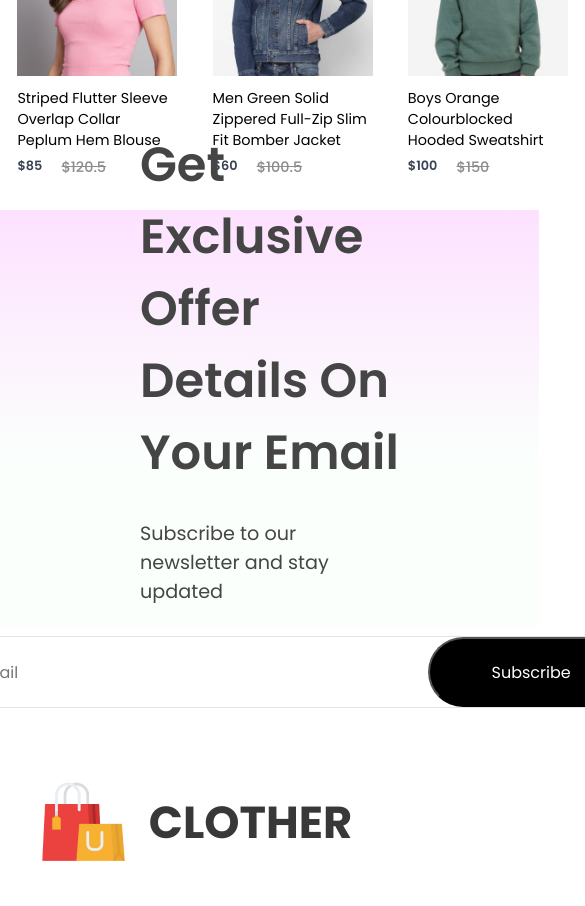
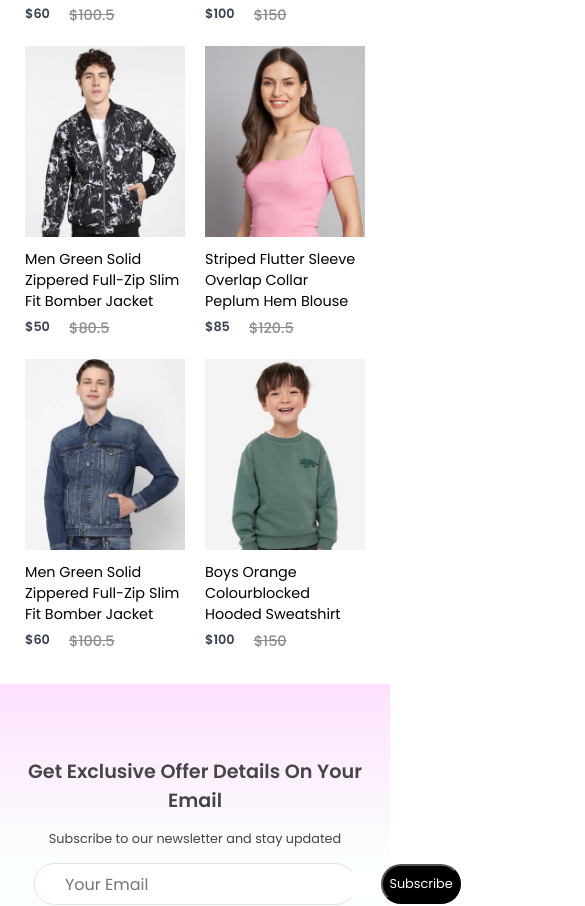
Before and after one commit to Sai-Manikanta-Andey/FullstackEcommerce, a React (Vite) app in the folder frontend/: page / in a window 390 px wide. Shown: the part 2780-3686 px from the top of the page, 585 px wide, since content can reach past the window. Built offline with nearby package versions, Linux system fonts and the light colour scheme.

Commit message:
news letter component responsiveness complete

```diff
--- a/frontend/src/components/NewCollections/NewCollections.css
+++ b/frontend/src/components/NewCollections/NewCollections.css
@@ -27,3 +27,70 @@
     margin-top: 50px;
     gap: 2.2rem;
 }
+
+@media (max-width:1280px) {
+
+
+    .new-collections h1 {
+        font-size: 2.6rem;
+    }
+
+    .new-collections hr {
+        width: 160px;
+        height: 4px;
+    }
+
+    .collections {
+        gap: 20px;
+        margin-top: 30px;
+    }
+}
+
+@media (max-width:1024px) {
+
+
+    .new-collections h1 {
+        font-size: 2rem;
+    }
+
+    .new-collections hr {
+        width: 120px;
+        height: 4px;
+
+    }
+
+    .collections{
+        gap: 1rem;
+        margin-top: 20px;
+    }
+}
+
+@media (max-width:800px) {
+
+
+    .new-collections h1 {
+        font-size: 1.6rem;
+    }
+
+    .new-collections hr {
+        width: 100px;
+
+
+    }
+
+    .collections {
+
+        gap: 1rem;
+
+    }
+}
+
+@media (max-width:500px) {
+
+
+    .collections {
+        display: grid;
+        grid-template-columns: 1fr 1fr;
+        gap: 20px;
+    }
+}
--- a/frontend/src/components/NewsLetter/NewsLetter.css
+++ b/frontend/src/components/NewsLetter/NewsLetter.css
@@ -54,3 +54,129 @@
     font-size: 1rem;
     cursor: pointer;
 }
+
+@media (max-width:1280px){
+    .newsletter{
+        padding: 0px 80px;
+        margin-bottom: 120px;
+        gap: 20px;
+    }
+
+    .newsletter h1{
+        font-size: 2rem;
+    }
+
+    .newsletter p{
+        font-size: 1rem;
+    }
+
+    .newsletter div{
+        width: 600px;
+        height: 60px;
+    }
+
+    .newsletter div input {
+        width: 400px;
+    }
+    .newsletter div button{
+        width: 160px;
+        height: 62px;
+    }
+}
+
+@media (max-width:1024px) {
+    .newsletter {
+
+        margin-bottom: 60px;
+
+    }
+
+    .newsletter h1 {
+        font-size: 1.8rem;
+        text-align: center;
+    }
+
+    .newsletter p {
+        font-size: 1rem;
+    }
+
+    .newsletter div {
+        width: 500px;
+        height: 50px;
+    }
+
+    .newsletter div input {
+        width: 300px;
+    }
+
+    .newsletter div button {
+        width: 160px;
+        height: 54px;
+    }
+}
+
+@media (max-width:800px) {
+    .newsletter {
+        height: 35vh;
+        margin-bottom: 30px;
+
+    }
+
+    .newsletter h1 {
+        font-size: 1.4rem;
+        text-align: center;
+    }
+
+    .newsletter p {
+        font-size: 1rem;
+    }
+
+    .newsletter div {
+        width: 400px;
+        height: 40px;
+    }
+
+    .newsletter div input {
+        width: 200px;
+    }
+
+    .newsletter div button {
+        width: 140px;
+        height: 40px;
+        font-size: 1rem;
+    }
+}
+
+@media (max-width:500px) {
+    .newsletter {
+        width: 100%;
+        margin-bottom: 30px;
+        padding: 0;
+        gap: 15px;
+    }
+
+    .newsletter h1 {
+        font-size: 1.2rem;
+        text-align: center;
+    }
+
+    .newsletter p {
+        font-size: .8rem;
+    }
+
+    .newsletter div {
+        width: 320px;
+        height: 40px;
+    }
+
+    .newsletter div input {
+        width: 320px;
+    }
+
+    .newsletter div button {
+        padding: .2rem .4rem;
+        width: 120px;
+        height: 40px;
+        font-size: .8rem;
+    }
+}
--- a/frontend/src/components/Offers/Offers.css
+++ b/frontend/src/components/Offers/Offers.css
@@ -46,6 +46,10 @@
     align-items: center;
     justify-content: flex-end;
     padding-top: 50px;
+}
+
+.offers-right img{
+    width: 300px;
 }
 
 @media (max-width:1280px) {
--- a/frontend/src/components/Popular/Popular.css
+++ b/frontend/src/components/Popular/Popular.css
@@ -72,7 +72,7 @@
 
 @media (max-width:800px) {
     .popular {
-        height: 60vh;
+        height: 50vh;
         gap: 10px;
     }
 
```
